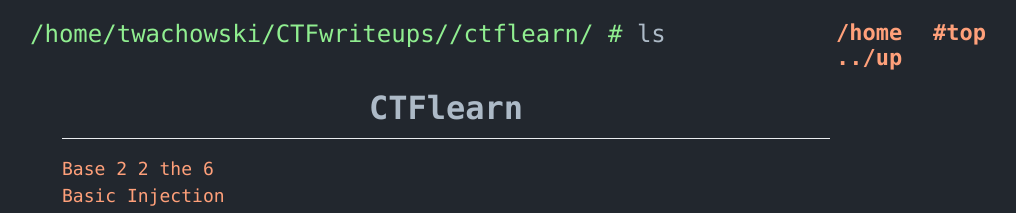
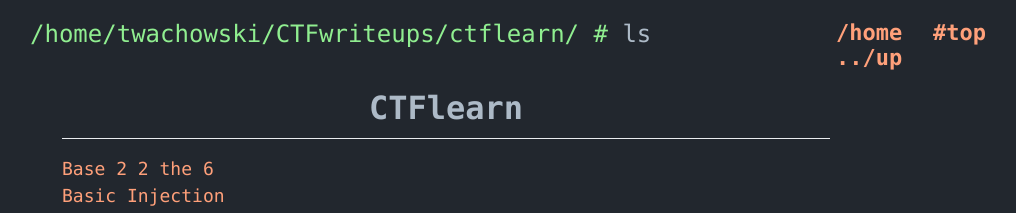
Before and after one commit to tadeuszwachowski/CTFwriteups, a Jekyll site: the page built from ctflearn.html, in a window 1280 px wide and 900 px high. Shown: the top 213 px of the window, without its empty margins (194-1210 px from the left). Built offline with Jekyll 4.4.1, drawn with Linux system fonts in a browser that asks for light colours; Markdown is read by kramdown in place of the engine named in the settings.

Commit message:
Update default.html

```diff
--- a/_layouts/default.html
+++ b/_layouts/default.html
@@ -6,7 +6,7 @@
     <meta http-equiv="X-UA-Compatible" content="IE=edge">
     <meta name="viewport" content="width=device-width, initial-scale=1.0">
     <meta name="google-site-verification" content="sW748KsFgEpJDeh9-3VlVRi3Y8wj2dREbofxB8rGsys" />
-    <title>/home/twachowski{{site.baseurl}}/{{page.id}}</title>
+    <title>/home/twachowski{{site.baseurl}}{{page.url}}</title>
 </head>
 <body>
     <div id="navbar">
@@ -17,7 +17,7 @@
 		</b></p>
 	</div>
 
-    <div id="top"><p><span class="ps">/home/twachowski{{ site.baseurl }}/{{ page.url }} # </span> ls </p></div>
+    <div id="top"><p><span class="ps">/home/twachowski{{ site.baseurl }}{{ page.url }} # </span> ls </p></div>
     <div id="content">
         <div id="md-place">
             {{content}}
```
